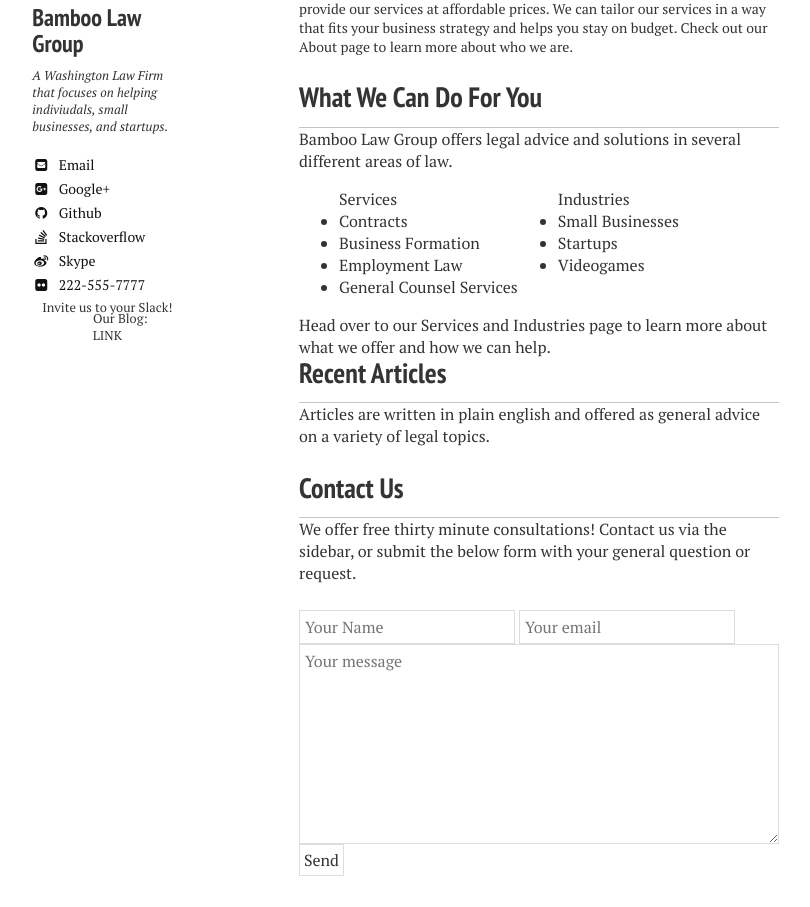
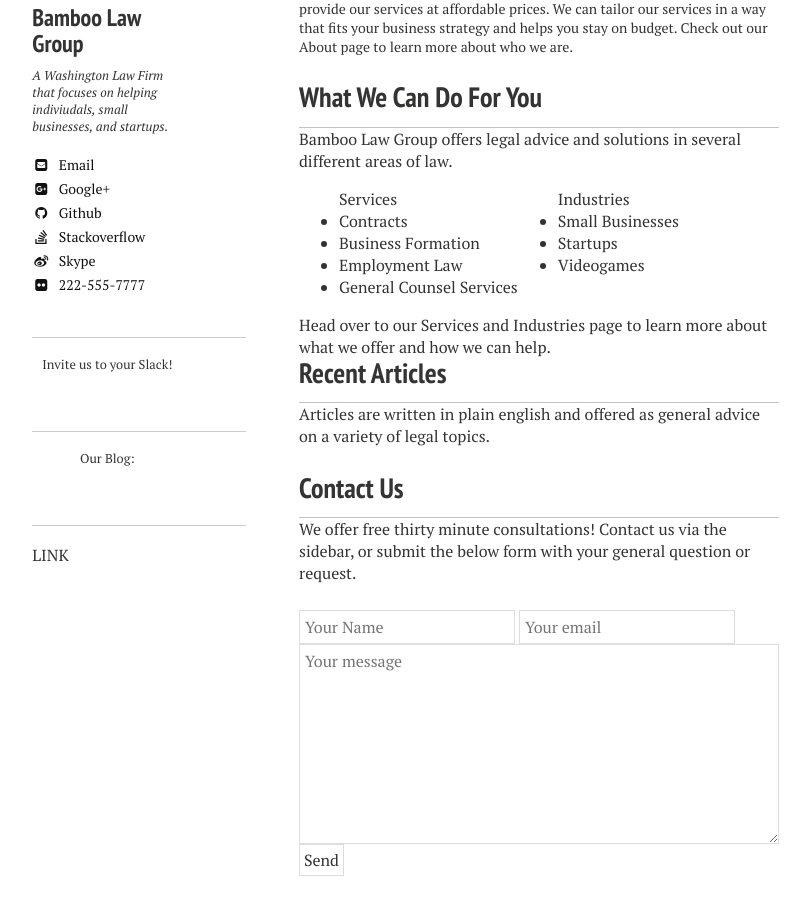
Before and after one commit to nerdyfergy/blg-site-mm3, a Jekyll site: the page built from index.md, in a window 1280 px wide. Shown: the part 731-1638 px from the top of the page, without its empty margins (21-831 px from the left). Built offline with Jekyll 4.4.1, drawn with Linux system fonts in a browser that asks for light colours; nearby versions of some CDN libraries.

Commit message:
Update home.html

```diff
--- a/_layouts/home.html
+++ b/_layouts/home.html
@@ -32,10 +32,15 @@
   <div class="article-author-side">
     {% include _author-bio.html %}
     <span class="normal-text">
+      <br />
+      <hr />
       <p>Invite us to your Slack!</p>
-      <p class="center-text">Our Blog:
-        <br/>
-        <a href="#">LINK</a></p>
+      <br />
+      <hr />
+      <p class="center-text">Our Blog:</p>
+      <br />
+      <hr />
+      <a href="#">LINK</a>
     </span>
   </div>
   <div id="index">
```
